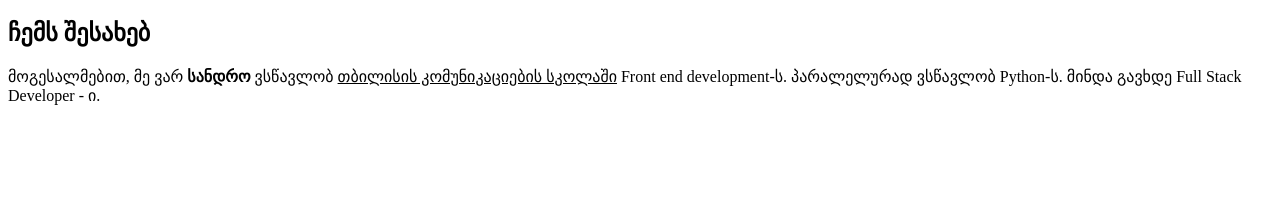
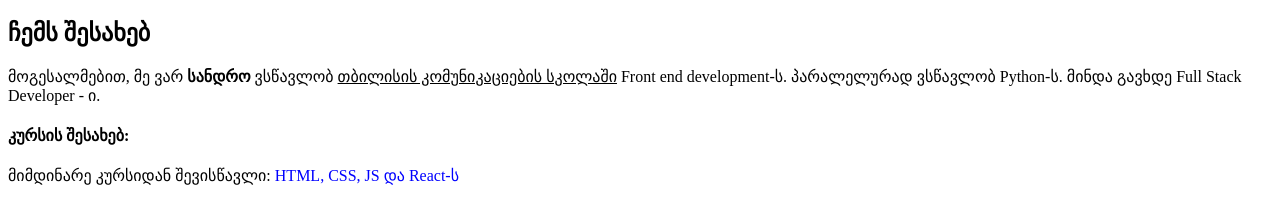
Before and after one commit to Sandro809/Home-Work-1, a plain HTML site: page index.html in a window 1280 px wide. Shown: the part 62-286 px from the top of the page. Drawn offline with Linux system fonts and the light colour scheme.

Commit message:
Update html
დაემატა ბლოკი

```diff
--- a/index.html
+++ b/index.html
@@ -13,5 +13,12 @@
       <u>თბილისის კომუნიკაციების სკოლაში</u> Front end development-ს.
       პარალელურად ვსწავლობ Python-ს. მინდა გავხდე Full Stack Developer - ი.
     </p>
+    <div>
+      <h4>კურსის შესახებ:</h4>
+      <p>
+        მიმდინარე კურსიდან შევისწავლი:
+        <span style="color: blue"> HTML, CSS, JS და React-ს</span>
+      </p>
+    </div>
   </body>
 </html>
```
